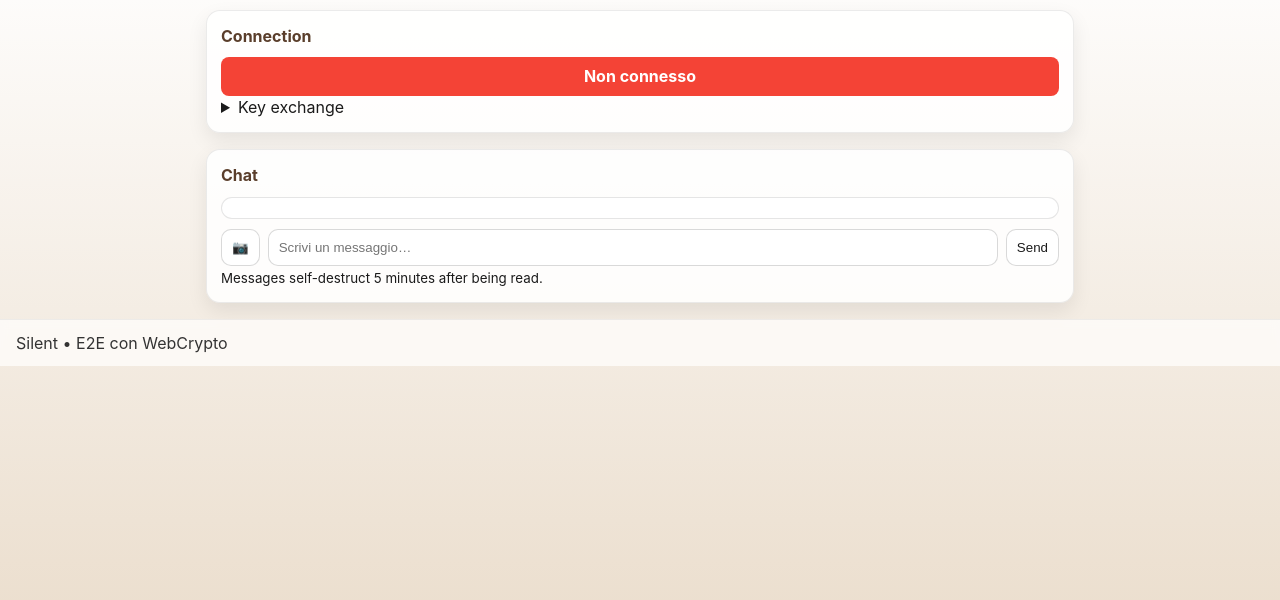
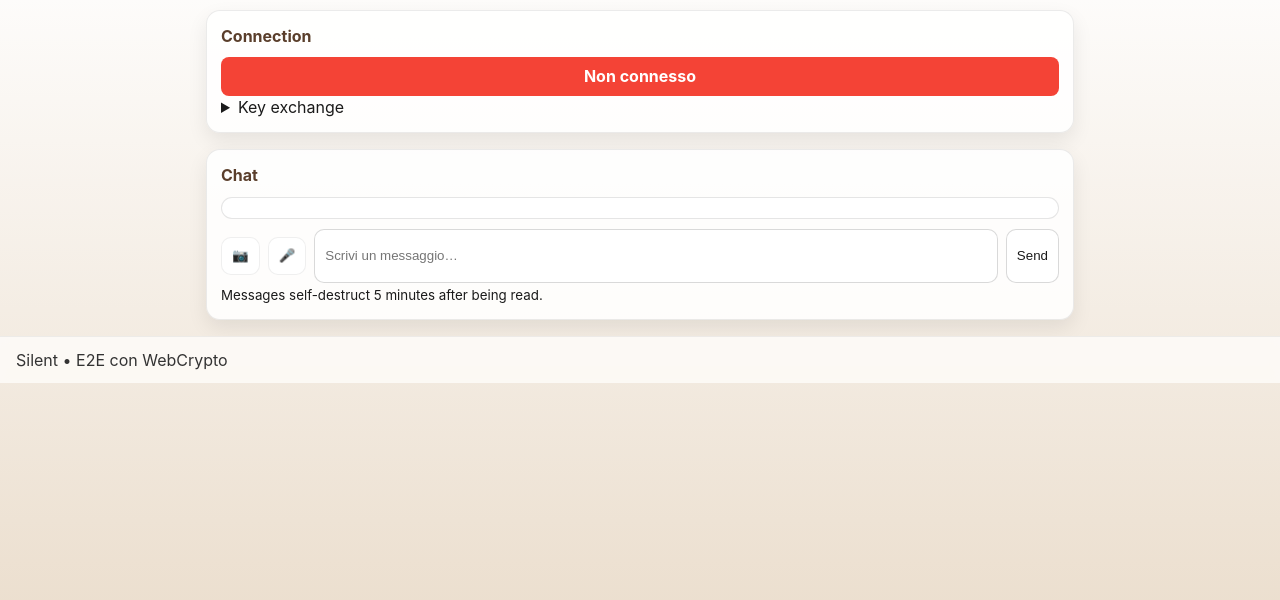
Before and after one commit to zosarr/silent-pwa, a plain HTML site: page index.html in a window 1280 px wide. Shown: the part 70-670 px from the top of the page. Drawn offline with Linux system fonts and the light colour scheme.

Commit message:
index.html

```diff
--- a/index.html
+++ b/index.html
@@ -8,8 +8,9 @@
   <meta name="theme-color" content="#0d0d0f"/>
 <link rel="stylesheet" href="styles.css">
 
-  <link rel="icon" href="1.png">
+ <link rel="icon" href="1.png">
   <link rel="icon" href="2.png">
+  <link rel="icon" href="2.phg">
   <!-- richiesto: 2.phg; manteniamo anche questo riferimento in caso sia presente -->
   <link rel="icon" href="2.phg">
 </head>
@@ -68,10 +69,11 @@
       <h2 data-i18n="chat">Chat</h2>
       <ul id="log" class="messages" aria-live="polite"></ul>
       <div class="composer">
-        <input id="imgInput" type="file" accept="image/*" style="display:none"/>
-    <button id="sendImgBtn" title="Invia immagine">📷</button>
-
-        <input id="msgInput" placeholder="Scrivi un messaggio…" autocomplete="off"/>
+              <div class="toolbar">
+        <button id="cameraBtn" class="icon-btn" title="Fotocamera" aria-label="Fotocamera">📷</button>
+        <button id="micBtn" class="icon-btn" title="Microfono" aria-label="Microfono">🎤</button>
+      </div>
+     <input id="msgInput" placeholder="Scrivi un messaggio…" autocomplete="off"/>
         <button id="sendBtn" data-i18n="send">Invia</button>
       </div>
       <small data-i18n="autodestruct">I messaggi si autodistruggono 5 minuti dopo la lettura.</small>
```
